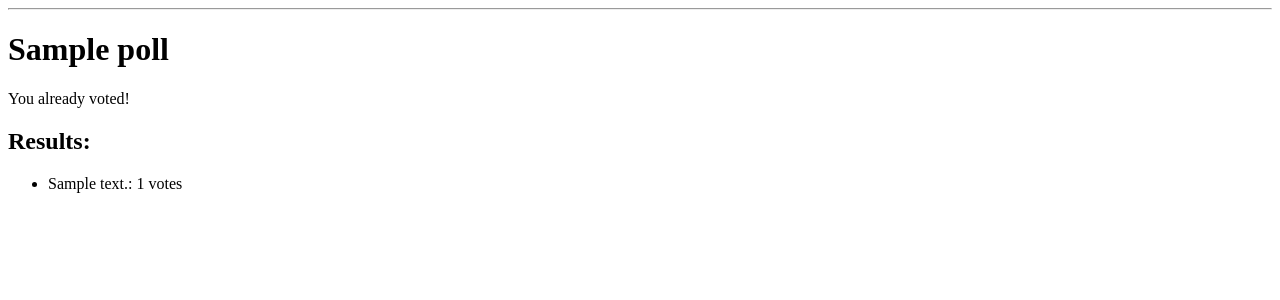
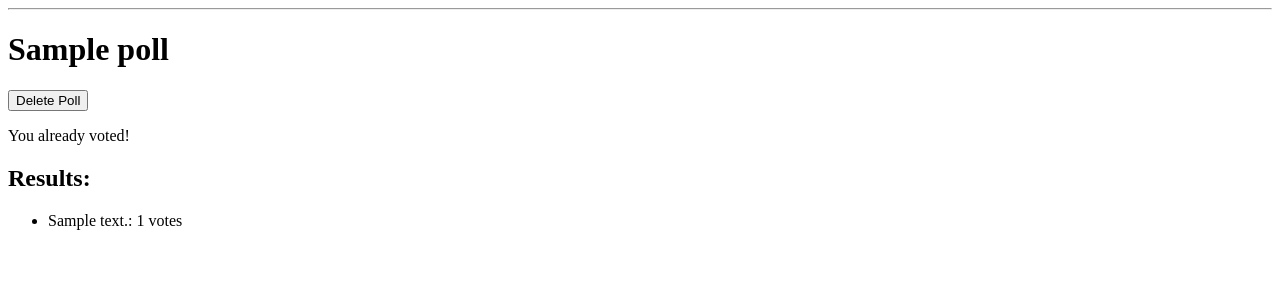
Before and after one commit to OmAr1dev/django-simple-polls-app, a Django app: page /1/ in a window 1280 px wide. Shown: the part 26-326 px from the top of the page. Run offline with Django 5.2, Linux system fonts and the light colour scheme; a user stored in the database is signed in; tables that the repository leaves empty hold one stand-in row (values such as "Sample post").

Commit message:
feat: allow poll creator to delete their poll with confirmation

```diff
--- a/polls/views.py
+++ b/polls/views.py
@@ -56,6 +56,11 @@ def poll_detail(request, poll_id):
         poll.save()
         messages.success(request, "Poll closed successfully!")
         return redirect("poll_detail", poll_id=poll.id)
+    # Handle deleting poll
+    elif "delete_poll" in request.POST and request.user == poll.creator:
+        poll.delete()
+        messages.success(request, "Poll deleted successfully!")
+        return redirect("poll_list")
     if poll.is_closed:
         voted = True  # disable voting for closed polls
 
--- a/templates/polls/poll_detail.html
+++ b/templates/polls/poll_detail.html
@@ -5,10 +5,13 @@
 {% block content %}
 <h1>{{ poll.title }}</h1>
 
-{% if user == poll.creator and not poll.is_closed %}
-    <form method="post">
+{% if user == poll.creator %}
+    <form method="post" style="display:inline;">
         {% csrf_token %}
-        <button type="submit" name="close_poll">Close Poll</button>
+        {% if not poll.is_closed %}
+            <button type="submit" name="close_poll">Close Poll</button>
+        {% endif %}
+        <button type="submit" name="delete_poll" onclick="return confirm('Are you sure you want to delete this poll?');">Delete Poll</button>
     </form>
 {% endif %}
 
```
Also changed, not shown: polls/forms.py (+1 -34 lines).
